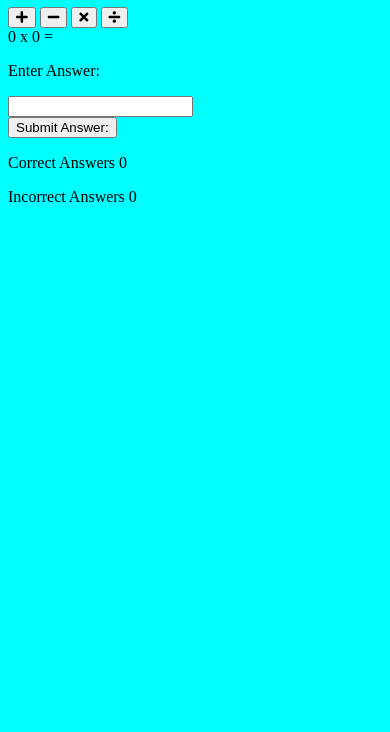
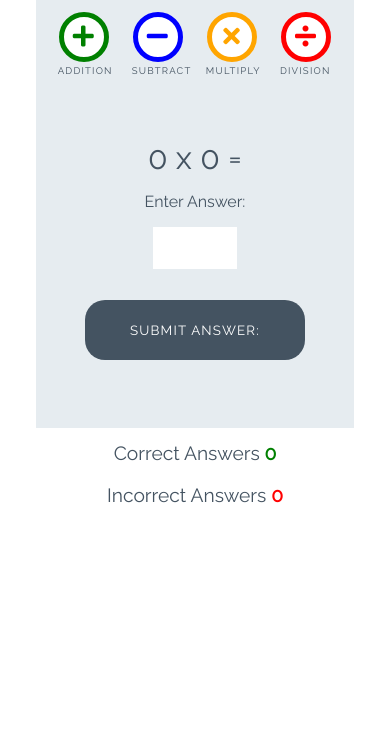
Before and after one commit to donovanainsley/love-maths, a plain HTML site: page index.html in a window 390 px wide. Shown: the part 112-844 px from the top of the page. Drawn offline with Linux system fonts and the light colour scheme.

Commit message:
Add styles for game

```diff
--- a/assets/css/style.css
+++ b/assets/css/style.css
@@ -1,3 +1,251 @@
+/* --------- Global style */
+
 body {
-  background-color: aqua;
+  background-color: white;
+  font-family: "Raleway", sans-serif;
+  color: #445361;
+  text-align: center;
 }
+
+/* --------- Heading */
+
+.heading {
+  text-align: center;
+  font-size: 2.5rem;
+}
+
+.logo {
+  height: 40px;
+  padding-right: 5px;
+}
+
+/* --------- Game layout */
+
+.game-area {
+  background-color: #e6ecf0;
+  box-sizing: border-box;
+  width: 85%;
+  height: 65vh;
+  max-height: 450px;
+  max-width: 830px;
+  margin-left: auto;
+  margin-right: auto;
+  padding: 1%;
+}
+
+.question-area {
+  width: 50%;
+  font-size: 2rem;
+  margin: auto;
+  padding: 50px 0;
+}
+
+.question-area span {
+  padding: 0 15px;
+}
+
+.score-area {
+  margin: 5px auto;
+  width: 60%;
+  font-size: 1.2rem;
+}
+
+.controls-area {
+  width: 85%;
+  margin: 30px auto;
+}
+
+#score {
+  color: green;
+  font-weight: bold;
+}
+
+#incorrect {
+  color: red;
+  font-weight: bold;
+}
+
+.answer-message {
+  display: none;
+  font-size: 1rem;
+}
+
+#answer-box {
+  border: none;
+  color: #445361;
+  display: inline-block;
+  height: 40px;
+  width: 80px;
+  font-size: 1.2rem;
+}
+
+.scores {
+  display: inline-block;
+  padding: 25px;
+}
+
+/* --------- Buttons */
+
+.btn {
+  width: 220px;
+  height: 60px;
+  font-family: "Raleway", sans-serif;
+  text-transform: uppercase;
+  letter-spacing: 1.2px;
+  color: white;
+}
+
+.btn:focus {
+  outline: none;
+}
+
+.btn--big {
+  padding-top: 10px;
+  border-radius: 50%;
+  background-color: white;
+  border: 10px solid;
+  width: 100px;
+  height: 100px;
+  font-size: 3.2rem;
+  margin: 0 30px;
+  transition: all 0.5s;
+}
+
+.btn--big::after {
+  content: attr(data-type);
+  font-size: 1rem;
+  color: #445361;
+  position: relative;
+  left: -0.5rem;
+}
+
+.btn--blue {
+  border-color: blue;
+  color: blue;
+}
+
+.btn--blue:active,
+.btn--blue:hover {
+  background-color: darkblue;
+  color: white;
+}
+
+.btn--orange {
+  border-color: orange;
+  color: orange;
+}
+
+.btn--orange:active,
+.btn--orange:hover {
+  background-color: darkorange;
+  color: white;
+}
+
+.btn--red {
+  border-color: red;
+  color: red;
+}
+
+.btn--red:active,
+.btn--red:hover {
+  background-color: darkred;
+  color: white;
+}
+
+.btn--green {
+  border-color: green;
+  color: green;
+}
+
+.btn--green:active,
+.btn--green:hover {
+  background-color: darkgreen;
+  color: white;
+}
+
+.btn--gray {
+  margin-top: 25px;
+  background-color: #445361;
+  border: 1px transparent;
+  border-radius: 20px;
+}
+
+.btn--gray:active,
+.btn--gray:hover {
+  background-color: #0d1013;
+}
+
+/* --------- Media queries */
+
+@media (max-width: 414px) {
+  .controls-area {
+    width: 100%;
+  }
+
+  .btn--big {
+    margin: 0 10px;
+    padding: 5px;
+    border: 5px solid;
+    width: 50px;
+    height: 50px;
+    font-size: 1.5rem;
+  }
+
+  .btn--big::after {
+    font-size: 0.6rem;
+    left: -0.7rem;
+  }
+
+  .question-area {
+    padding: 10% 0;
+    width: 100%;
+  }
+
+  .question-area span {
+    padding: 0;
+  }
+
+  .answer-message {
+    display: block;
+  }
+
+  #answer-box {
+    display: block;
+    margin: 0 auto;
+  }
+  .btn--gray {
+    margin-top: 0;
+  }
+
+  .score-area {
+    width: 100%;
+  }
+
+  .scores {
+    margin: 0.5em auto;
+    display: block;
+    padding: 5px;
+  }
+
+  .heading {
+    font-size: 2rem;
+  }
+}
+
+@media (max-width: 320px) {
+  .game-area {
+    height: 70vh;
+  }
+
+  .controls-area {
+    width: 75%;
+    margin: 10px auto;
+  }
+
+  .btn--big {
+    margin: 10px 10px;
+  }
+  .question-area {
+    padding: 10px 0;
+  }
+}
--- a/index.html
+++ b/index.html
@@ -21,16 +21,16 @@
 
     <div class="game-area">
         <div class="controls-area">
-            <button class="btn btn--big btn--green">
+            <button data-type="addition" class="btn btn--big btn--green">
                 <i class="fas fa-plus"></i>
             </button>
-            <button class="btn btn--big btn--blue">
+            <button data-type="subtract" class="btn btn--big btn--blue">
                 <i class="fas fa-minus"></i>
             </button>
-            <button class="btn btn--big btn--orange">
+            <button data-type="multiply" class="btn btn--big btn--orange">
                 <i class="fas fa-times"></i>
             </button>
-            <button class="btn btn--big btn--red">
+            <button data-type="division" class="btn btn--big btn--red">
                 <i class="fas fa-divide"></i>
             </button>
         </div>
@@ -42,7 +42,7 @@
             <p class="answer-message">Enter Answer:</p>
             <input id="answer-box" type="number">
         </div>
-        <button class="btn btn--gray">Submit Answer:</button>
+        <button data-type="submit" class="btn btn--gray">Submit Answer:</button>
     </div>
 
     <div class="score-area">
```
